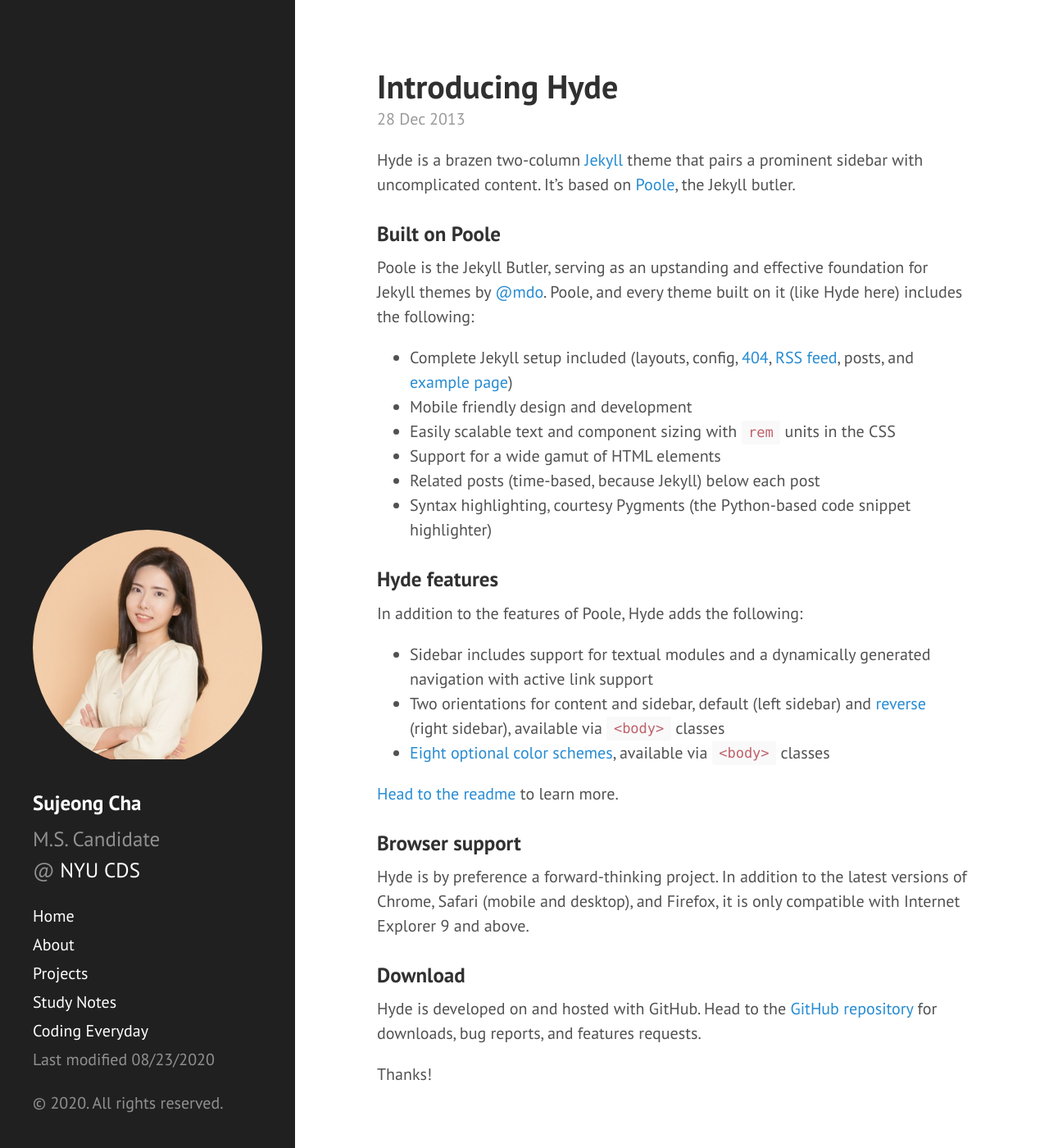
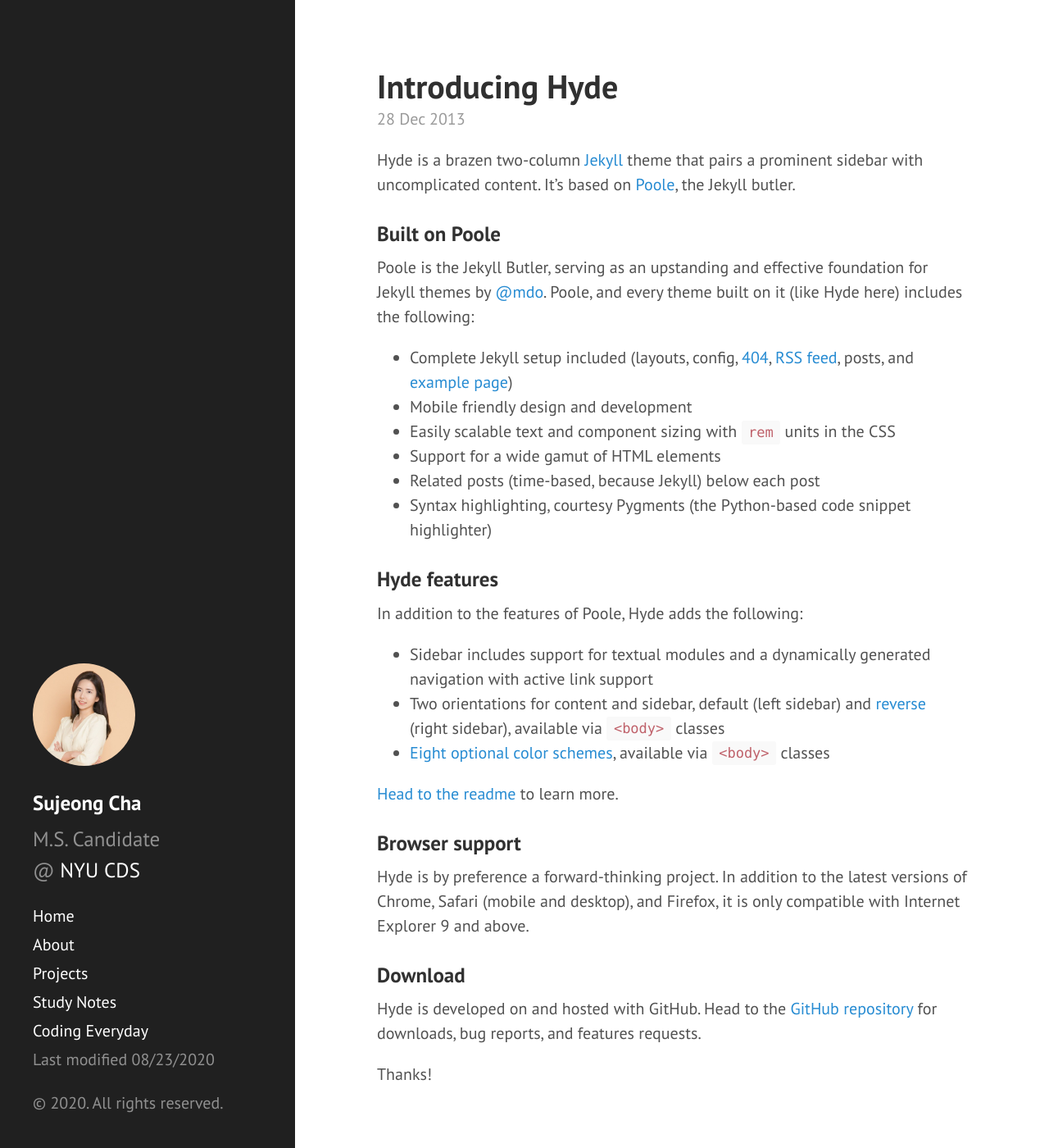
Before and after one commit to sujeongcha/sujeongcha.github.io, a Jekyll site: the page built from index.html, in a window 1280 px wide and 1400 px high. Shown: the whole window at 82% size. Built offline with Jekyll 4.4.1, drawn with Linux system fonts in a browser that asks for light colours; Markdown is read by kramdown in place of the engine named in the settings; the list of posts is cut into pages by our own code.

Commit message:
Update sidebar.html

```diff
--- a/_includes/sidebar.html
+++ b/_includes/sidebar.html
@@ -1,7 +1,7 @@
 <style>
   .profile-photo {
-/*     width: 100px;
-    height: 100px; */
+    width: 125px;
+    height: 125px;
     position: relative;
     overflow: hidden;
     border-radius: 50%;
@@ -10,7 +10,7 @@
   img {
     display: inline;
     margin: 0 auto;
-    height: 105%;
+    height: 100%;
     width: auto;
   }
 </style>
```
